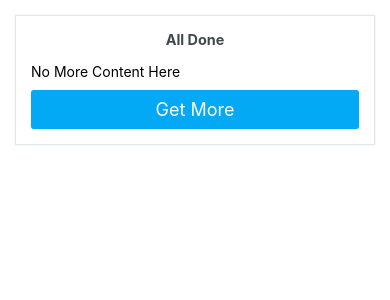
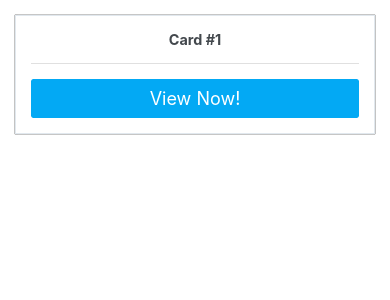
Before and after one commit to FehmiCitiloglu/rn-Swipe, a React Native app: screen / in a window 390 px wide. Shown: the top 300 px of the page. Built offline with nearby package versions, Linux system fonts and the light colour scheme; grey boxes are pictures that could not be loaded.

Commit message:
getting the cards to stack

```diff
--- a/App.tsx
+++ b/App.tsx
@@ -103,6 +103,7 @@ const styles = StyleSheet.create({
     flex: 1,
   },
   noMoreText: {
+    textAlign: 'center',
     marginBottom: 10,
   },
 });
--- a/src/Deck.tsx
+++ b/src/Deck.tsx
@@ -1,5 +1,5 @@
-import React, {useState} from 'react';
-import {Dimensions, PanResponder, View} from 'react-native';
+import React, {ReactElement, useState} from 'react';
+import {Dimensions, PanResponder, View, StyleSheet} from 'react-native';
 import {Data} from '../types/data-type';
 import {ReactNode} from 'react';
 import {Animated} from 'react-native';
@@ -34,7 +34,7 @@ const Deck = ({
   },
   renderNoMoreCards,
 }: DeckProps) => {
-  const [index, setIndex] = useState(8);
+  const [index, setIndex] = useState(0);
   const [position] = useState(new Animated.ValueXY());
   const [panResponder] = useState(
     PanResponder.create({
@@ -90,11 +90,12 @@ const Deck = ({
     return {...position.getLayout(), transform: [{rotate}]};
   };
 
-  const renderCards: () => ReactNode = () => {
+  const renderCards: () => JSX.Element | (JSX.Element | null)[] = () => {
     if (index >= data.length) {
-      return renderNoMoreCards();
+      return <View>{renderNoMoreCards()}</View>;
     }
-    return data.map((item, i) => {
+    return data
+      .map((item, i) => {
         if (i < index) {
           return null;
         }
@@ -103,15 +104,30 @@ const Deck = ({
           return (
             <Animated.View
               key={i}
-            style={getCardStyle()}
+              style={[getCardStyle(), styles.cardStyle]}
               {...panResponder.panHandlers}>
               {renderCard(item)}
             </Animated.View>
           );
         }
-      return renderCard(item);
-    });
+        return (
+          <View style={styles.cardStyle} key={item.id}>
+            {renderCard(item)}
+          </View>
+        );
+      })
+      .reverse();
   };
-  return <View>{renderCards()}</View>;
+
+  return renderCards() as ReactElement<any, any>;
 };
 export default Deck;
+
+const styles = StyleSheet.create({
+  cardStyle: {
+    // flex: 1,
+    // justifyContent: 'center',
+    position: 'absolute',
+    width: SCREEN_WIDTH,
+  },
+});
```
Lines whose indentation alone changed are shown as unchanged.
